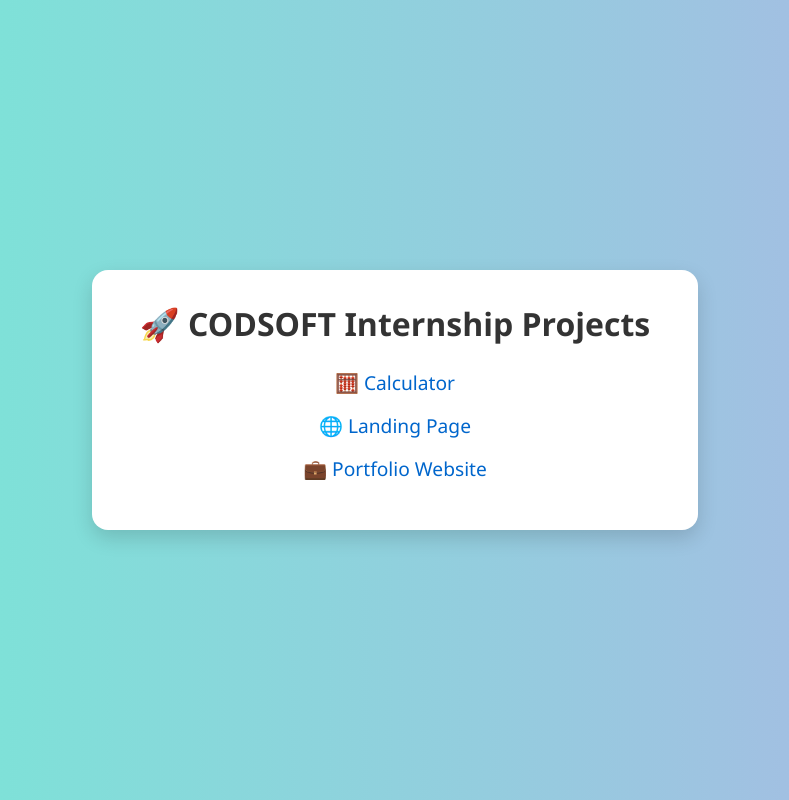
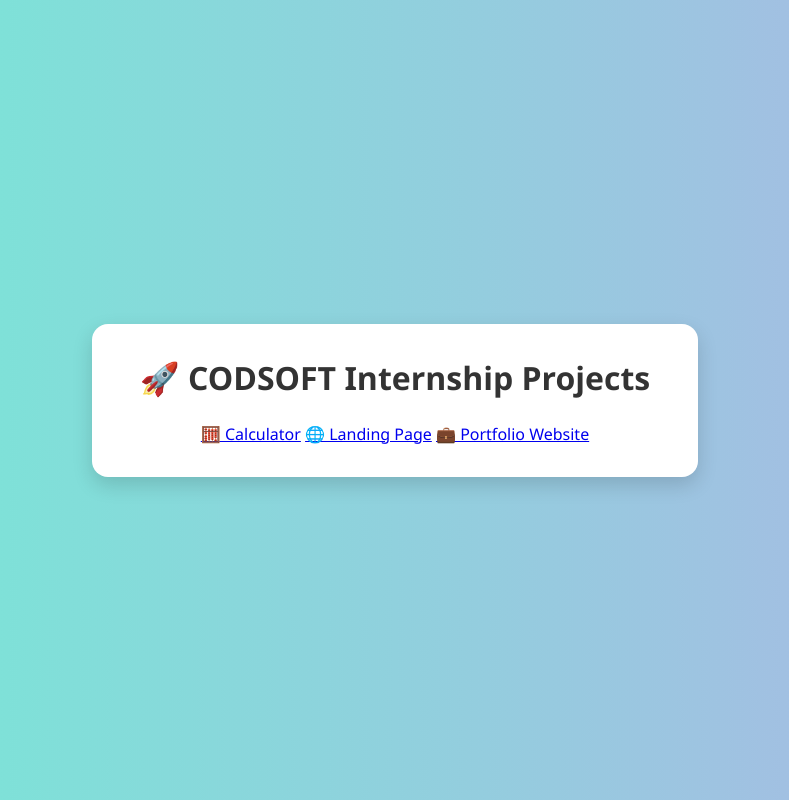
Before and after one commit to kh-ub-ayb/CODSOFT, a plain HTML site: page index.html in a window 1280 px wide. Shown: the whole page, without its empty margins (245-1034 px from the left). Drawn offline with Linux system fonts and the light colour scheme.

Commit message:
Update index.html

```diff
--- a/index.html
+++ b/index.html
@@ -9,11 +9,11 @@
 <body>
   <div class="container">
     <h1>🚀 CODSOFT Internship Projects</h1>
-    <ul class="project-list">
-      <li><a href="calculator/">🧮 Calculator</a></li>
-      <li><a href="landing page/">🌐 Landing Page</a></li>
-      <li><a href="portfolio/">💼 Portfolio Website</a></li>
-    </ul>
+    <div class="button-group">
+      <a href="calculator/" class="btn">🧮 Calculator</a>
+      <a href="landing page/" class="btn">🌐 Landing Page</a>
+      <a href="portfolio/" class="btn">💼 Portfolio Website</a>
+    </div>
   </div>
 </body>
 </html>
```
